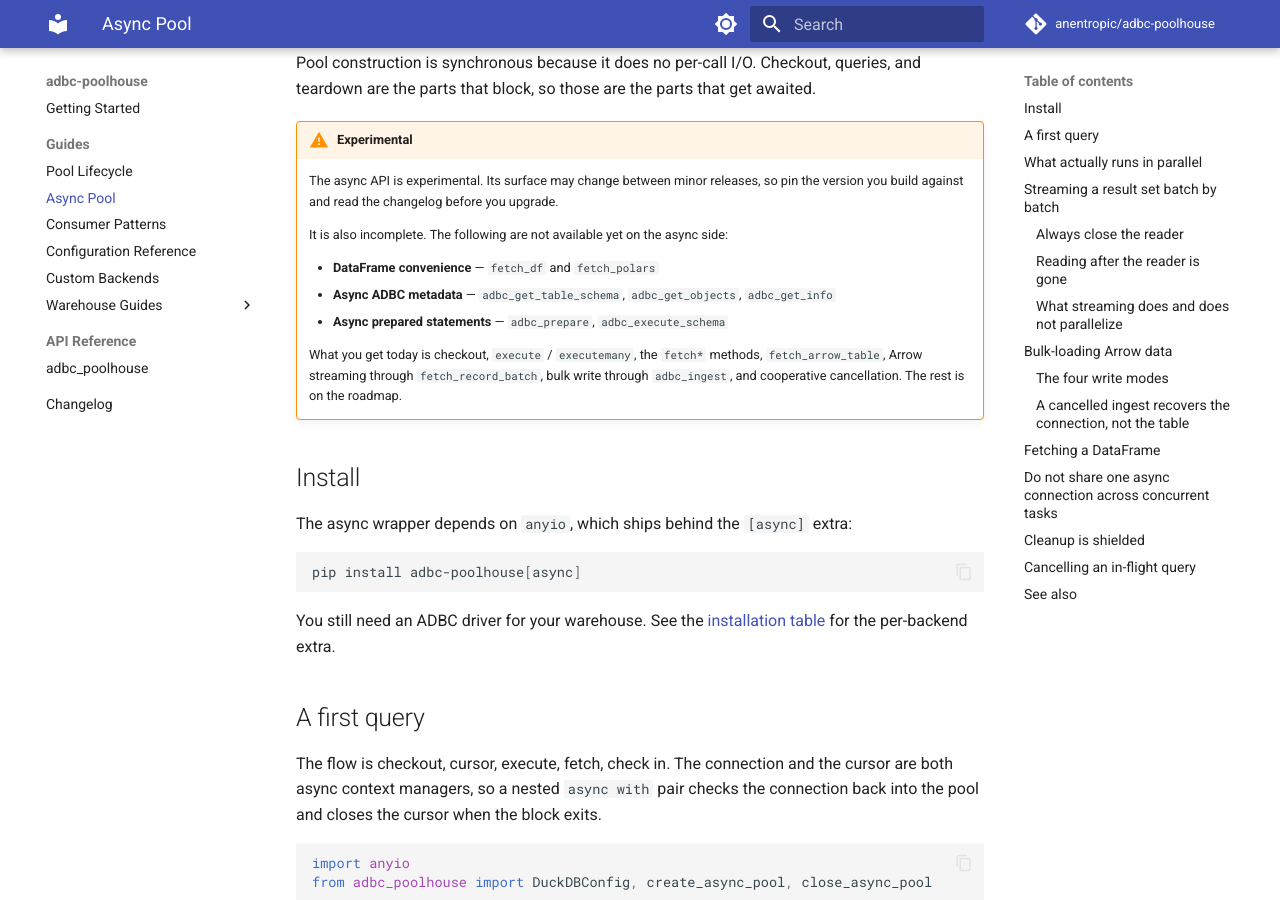
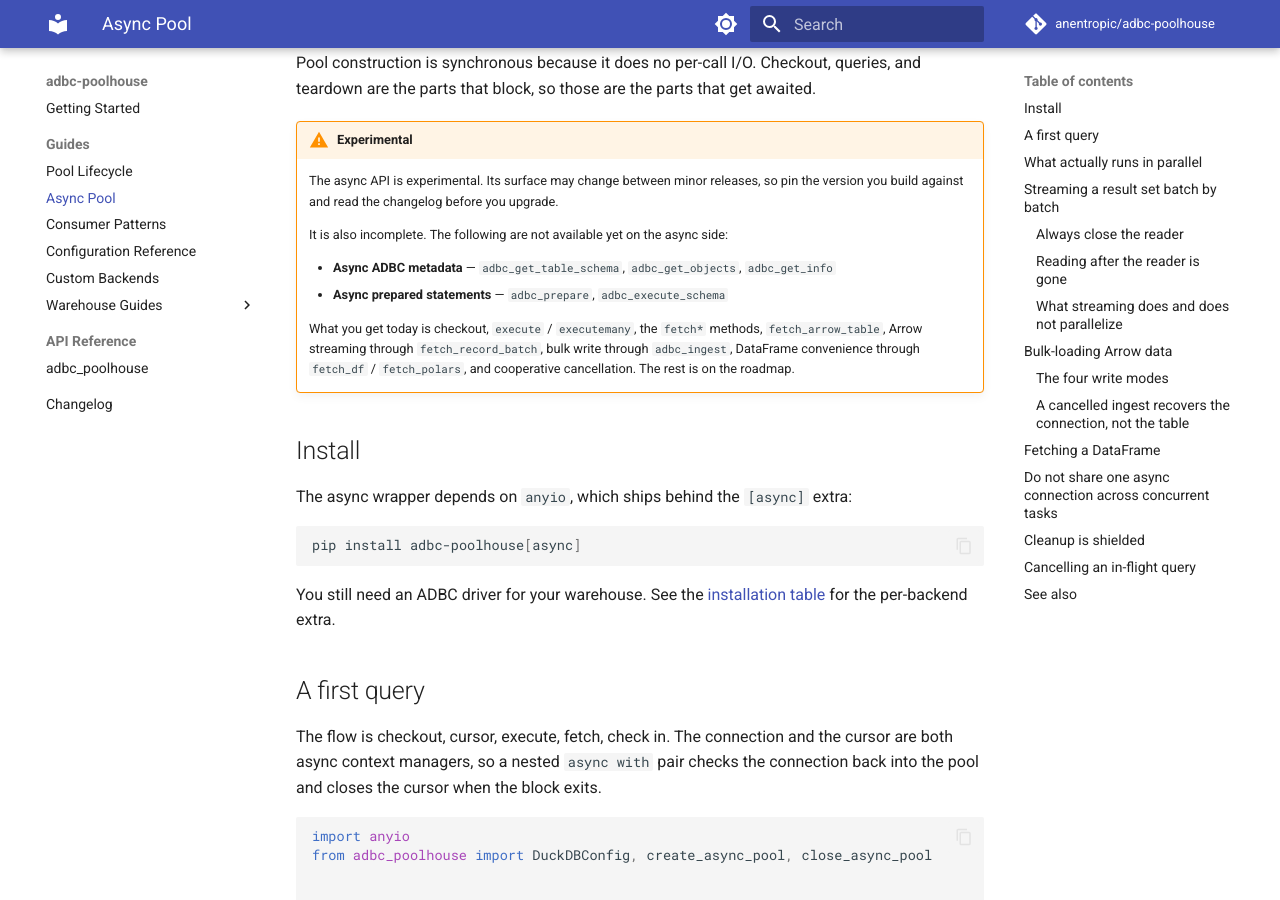
Before and after one commit to anentropic/adbc-poolhouse, an MkDocs documentation site: the page built from docs/src/guides/async.md, in a window 1280 px wide and 900 px high, scrolled down 392 px. Built offline with MkDocs 1.6.1 and Material for MkDocs 9.7.7, drawn with Linux system fonts in a browser that asks for light colours; comment, search, counter and statistics services are not loaded.

Commit message:
docs(31): fix async guide DataFrame availability contradiction (WR-01)

```diff
--- a/docs/src/guides/async.md
+++ b/docs/src/guides/async.md
@@ -22,13 +22,13 @@ awaited.
 
     It is also incomplete. The following are not available yet on the async side:
 
-    - **DataFrame convenience** — `fetch_df` and `fetch_polars`
     - **Async ADBC metadata** — `adbc_get_table_schema`, `adbc_get_objects`, `adbc_get_info`
     - **Async prepared statements** — `adbc_prepare`, `adbc_execute_schema`
 
     What you get today is checkout, `execute` / `executemany`, the `fetch*` methods,
     `fetch_arrow_table`, Arrow streaming through `fetch_record_batch`, bulk write
-    through `adbc_ingest`, and cooperative cancellation. The rest is on the roadmap.
+    through `adbc_ingest`, DataFrame convenience through `fetch_df` / `fetch_polars`,
+    and cooperative cancellation. The rest is on the roadmap.
 
 ## Install
 
```
